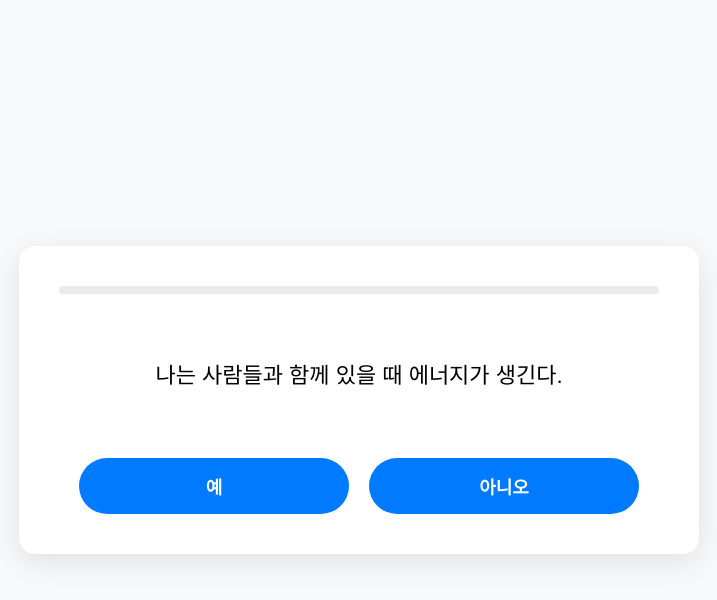
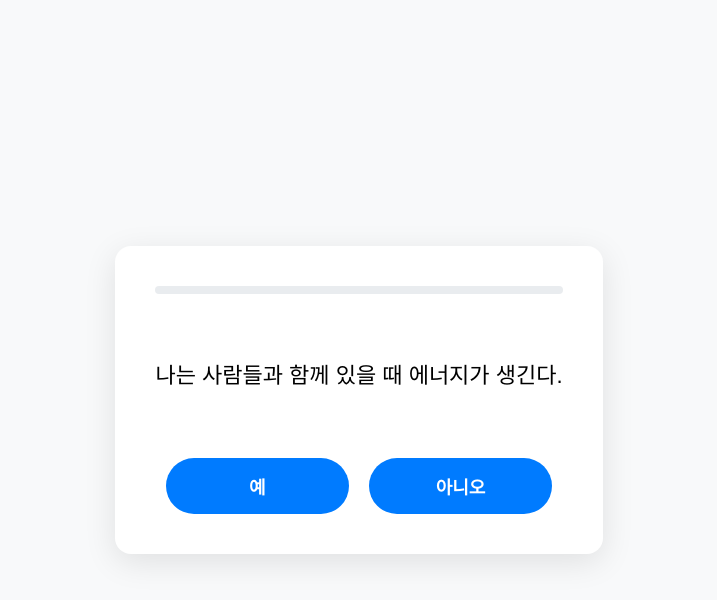
Before and after one commit to woojinjeon315/sample_site, a plain HTML site: page index.html in a window 1280 px wide. Both pictures are taken after a click on the button "테스트 시작". Shown: the whole page, without its empty margins (281-998 px from the left). Drawn offline with Linux system fonts and the light colour scheme; a web font is replaced by a local one.

Commit message:
Update style.css

```diff
--- a/style.css
+++ b/style.css
@@ -16,13 +16,14 @@ body {
     display: flex;
     justify-content: center;
     align-items: center;
-    height: 100vh;
+    min-height: 100vh; /* height를 min-height로 변경하여 내용이 길어져도 잘리지 않도록 개선 */
     margin: 0;
-    padding: 0 20px; /* 모바일 화면을 위한 좌우 여백 추가 */
+    padding: 20px; /* 상하좌우 여백을 동일하게 주어 균형감 개선 */
+    box-sizing: border-box; /* padding이 전체 너비에 영향을 주지 않도록 설정 */
 }
 
 .container {
-    width: 100%;
+    /* ✨ [수정됨] width: 100%; 속성을 삭제하여 자동 중앙 정렬이 되도록 함 */
     max-width: 600px;
     background-color: var(--container-bg-color);
     border-radius: 16px;
@@ -51,8 +52,8 @@ h2.question-text {
     height: 100px;
     display: flex;
     align-items: center;
-    justify-content: center; /* 질문 텍스트 중앙 정렬 */
-    text-align: center; /* 여러 줄일 경우를 대비한 중앙 정렬 */
+    justify-content: center;
+    text-align: center;
 }
 
 p {
@@ -114,7 +115,7 @@ button:hover {
     width: 45%;
 }
 
-/* 결과 페이지 (수정된 부분) */
+/* 결과 페이지 */
 .result-title {
     font-size: 18px;
     color: var(--light-text-color);
@@ -127,7 +128,8 @@ button:hover {
     background-color: #f8f9fa;
     border-radius: 12px;
     margin-bottom: 2rem;
-    text-align: center; /* ✨ 핵심 수정: 내부 텍스트를 중앙으로 정렬합니다. */
+    text-align: center;
+    box-sizing: border-box; /* padding이 전체 너비에 영향을 주지 않도록 설정 */
 }
 
 #result-name {
```
